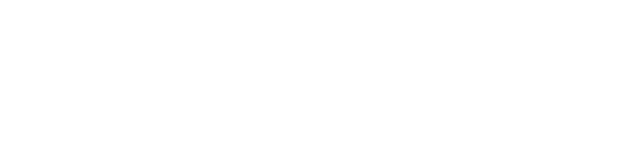
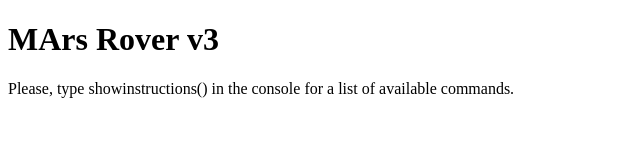
Before and after one commit to ferpar/marsRover-IronHAck-PreWork, a plain HTML site: page index.html in a window 1280 px wide. Shown: the whole page, without its empty margins (0-640 px from the left). Drawn offline with Linux system fonts and the light colour scheme.

Commit message:
updated information on the readme.md and added some welcome text to the empty .html

```diff
--- a/index.html
+++ b/index.html
@@ -6,6 +6,8 @@
   <script src="javascripts/app.js"></script>
 </head>
 <body>
+  <h1>MArs Rover v3</h1>
+  <p>Please, type showinstructions() in the console for a list of available commands.</p>
 
 </body>
 </html>
```
Also changed, not shown: 1 other file.
